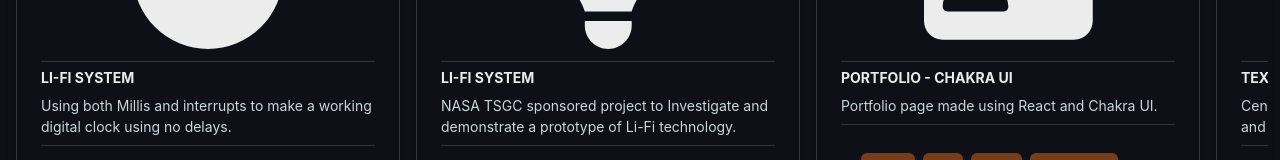
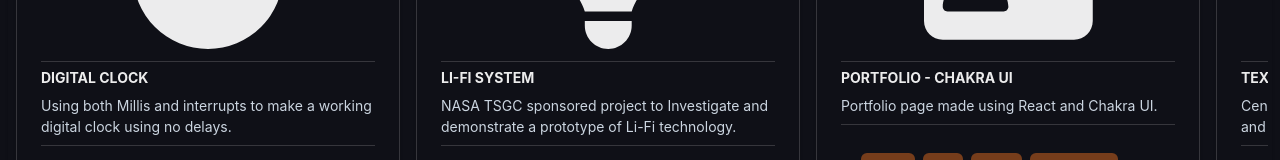
Before and after one commit to Zed-4/Portfolio-React-ChakraUI, a React (Create React App) app: page / in a window 1280 px wide. Shown: the part 1684-1844 px from the top of the page. Built offline with nearby package versions, Linux system fonts and the light colour scheme.

Commit message:
doc: Fix text

```diff
--- a/src/App.js
+++ b/src/App.js
@@ -811,7 +811,7 @@ function App() {
                       </Box>
                       <Box>
                         <Heading size='xs' textTransform='uppercase'>
-                          Li-Fi System
+                          Digital Clock
                         </Heading>
                         <Text pt='2' fontSize='sm' color={useColorModeValue('gray.700', 'gray.300')}>
                           Using both Millis and interrupts to make a working digital clock using no delays.
```
